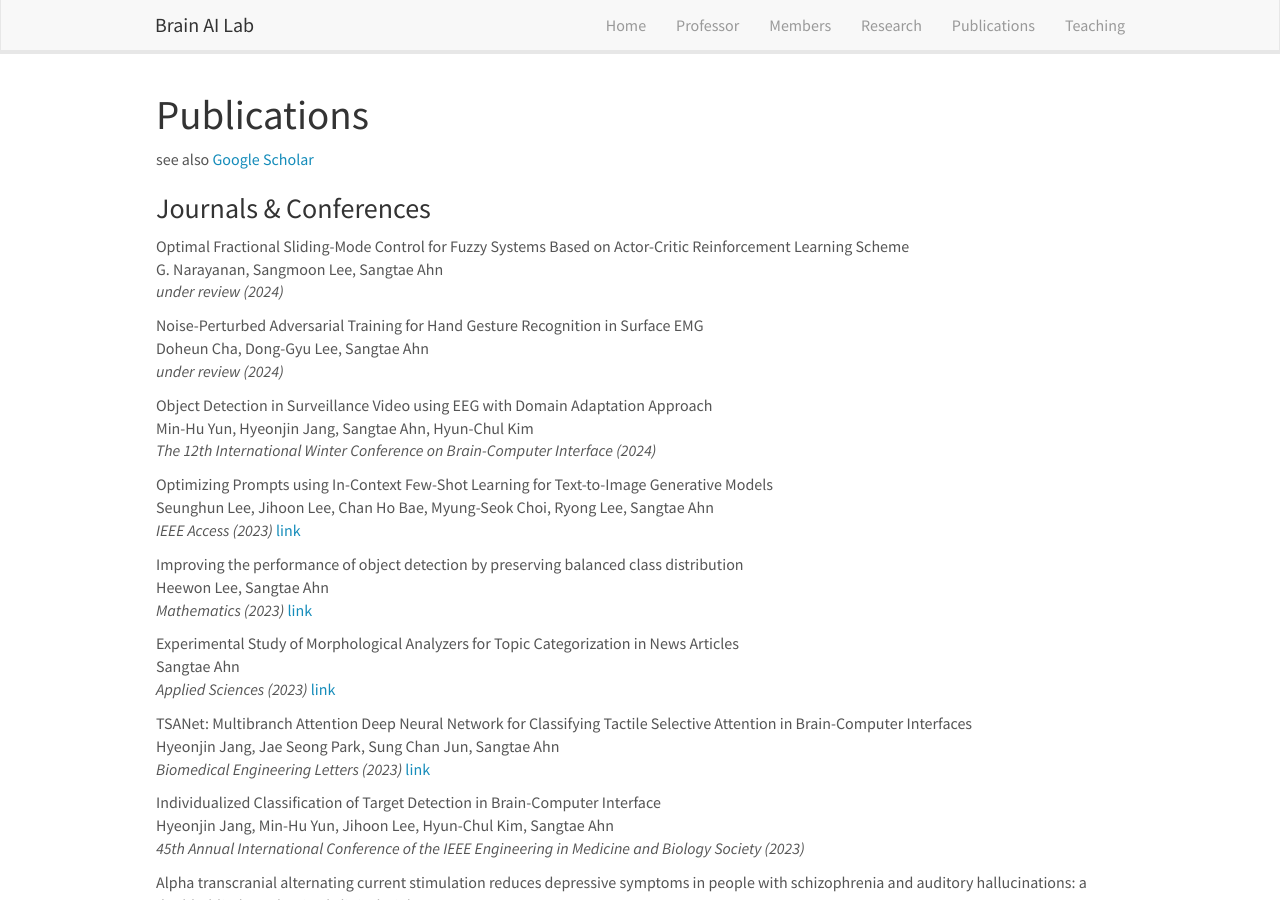
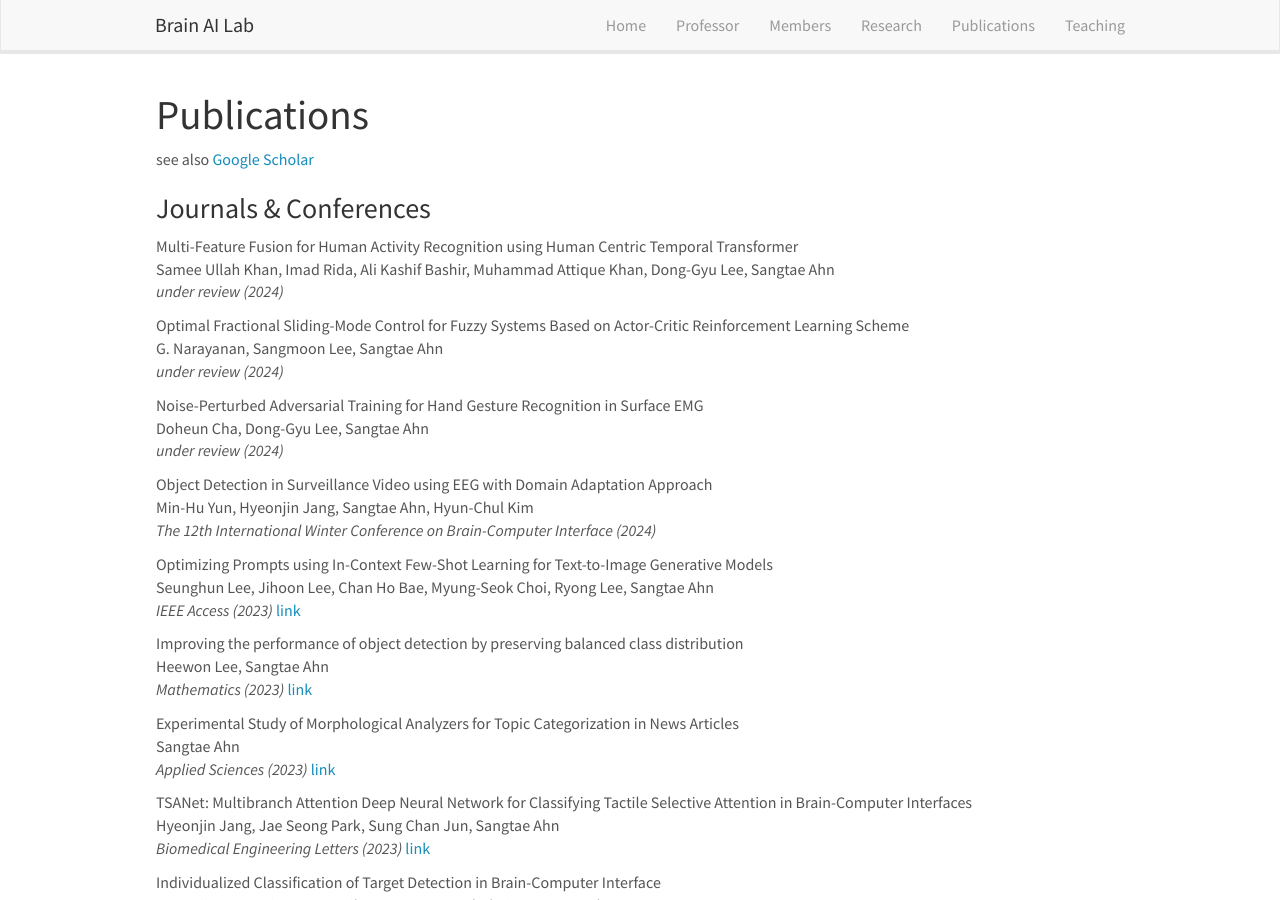
Before and after one commit to KNU-BrainAI/knu-brainai.github.io, a Jekyll site: the page built from _pages/publications.md, in a window 1280 px wide and 900 px high. Built offline with Jekyll 4.4.1, drawn with Linux system fonts in a browser that asks for light colours; nearby versions of some CDN libraries.

Commit message:
Update publist.yml

```diff
--- a/_data/publist.yml
+++ b/_data/publist.yml
@@ -1,3 +1,7 @@
+- title: "Multi-Feature Fusion for Human Activity Recognition using Human Centric Temporal Transformer"
+  authors: Samee Ullah Khan, Imad Rida, Ali Kashif Bashir, Muhammad Attique Khan, Dong-Gyu Lee, Sangtae Ahn
+  journal: under review (2024)
+
 - title: "Optimal Fractional Sliding-Mode Control for Fuzzy Systems Based on Actor-Critic Reinforcement Learning Scheme"
   authors: G. Narayanan, Sangmoon Lee, Sangtae Ahn
   journal: under review (2024)
```
